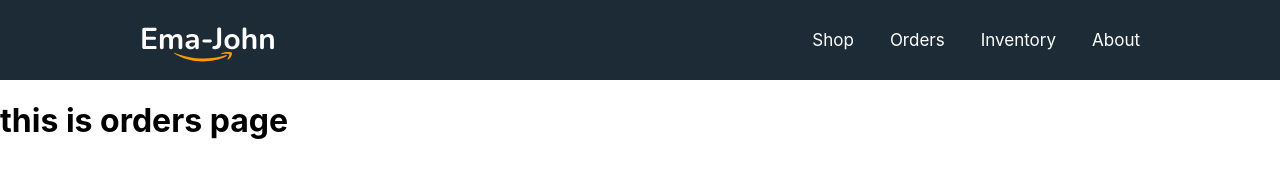
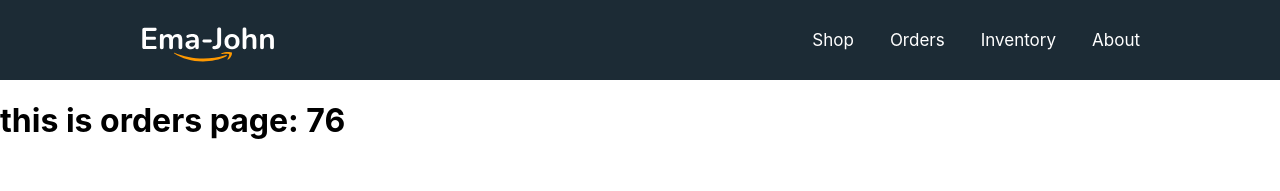
Before and after one commit to provashish95/ema-john-simple, a React (Create React App) app: page /orders in a window 1280 px wide. Shown: the top 191 px of the page. Built offline with nearby package versions, Linux system fonts and the light colour scheme.

Commit message:
added custome hooks

```diff
--- a/src/App.js
+++ b/src/App.js
@@ -1,6 +1,7 @@
 
 import { Route, Routes } from 'react-router-dom';
 import './App.css';
+import About from './components/About/About';
 import Header from './components/Header/Header';
 import Inventory from './components/Inventory/Inventory';
 import NotFound from './components/NotFound/NotFound';
@@ -17,6 +18,7 @@ function App() {
         <Route path='/shop' element={<Shop></Shop>}></Route>
         <Route path='/orders' element={<Orders></Orders>}></Route>
         <Route path='/inventory' element={<Inventory></Inventory>}></Route>
+        <Route path='/about' element={<About></About>}></Route>
         <Route path='*' element={<NotFound></NotFound>}></Route>
       </Routes>
     </div>
--- /dev/null
+++ b/src/components/About/About.js
@@ -0,0 +1,12 @@
+import React from 'react';
+import './About.css';
+
+const About = () => {
+    return (
+        <div>
+            <h1>This is about us</h1>
+        </div>
+    );
+};
+
+export default About;
--- a/src/components/Orders/Orders.js
+++ b/src/components/Orders/Orders.js
@@ -1,12 +1,15 @@
 import React from 'react';
+import useProducts from '../../hooks/useProducts';
 import './Orders.css';
 
 const Orders = () => {
+    const [products, setProducts] = useProducts();
+
     return (
         <div>
-            <h1>this is orders page</h1>
+            <h1>this is orders page: {products.length}</h1>
         </div>
     );
 };
 
-export default Orders; <h1>this is orders page</h1>
+export default Orders;
--- a/src/components/Shop/Shop.js
+++ b/src/components/Shop/Shop.js
@@ -1,4 +1,5 @@
 import { useEffect, useState } from "react";
+import useProducts from "../../hooks/useProducts";
 import { addToDb, getStoredCart } from "../../utilities/fakedb";
 import Cart from "../Cart/Cart";
 import Product from "../Product/Product";
@@ -6,7 +7,7 @@ import './Shop.css';
 
 
 const Shop = () => {
-    const [products, setProducts] = useState([]);
+    const [products, setProducts] = useProducts();
     const [cart, setCart] = useState([]);
 
     useEffect(() => {
--- /dev/null
+++ b/src/hooks/useProducts.js
@@ -0,0 +1,16 @@
+import { useEffect, useState } from "react";
+
+const useProducts = () => {
+
+    const [products, setProducts] = useState([]);
+
+    useEffect(() => {
+        fetch('products.json')
+            .then(res => res.json())
+            .then(data => setProducts(data))
+    }, []);
+
+    return [products, setProducts];
+}
+
+export default useProducts;
```
Also changed, not shown: src/components/About/About.css (added).
